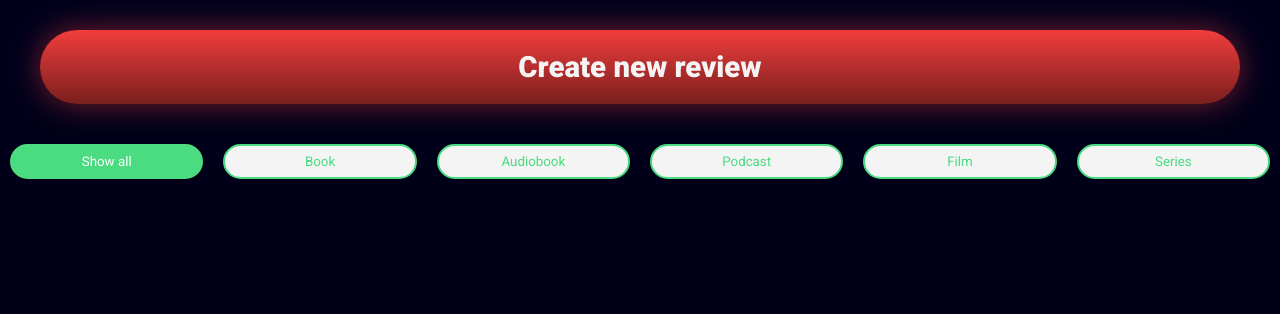
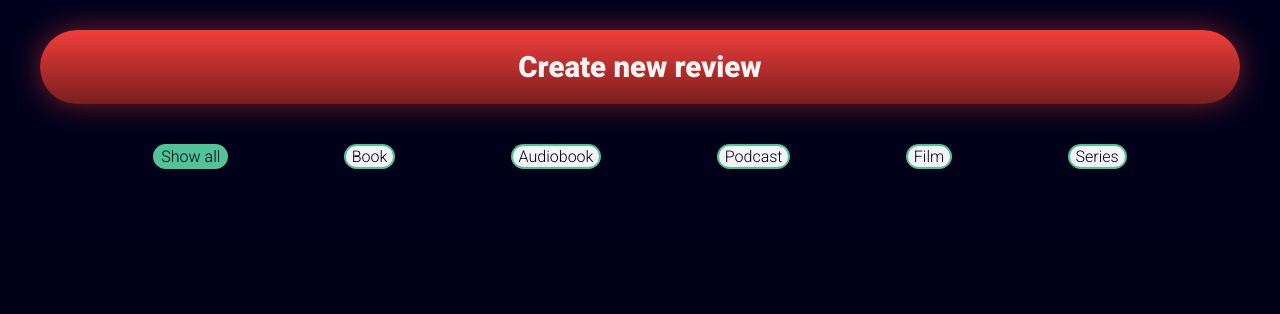
Before and after one commit to maximiliangustmann/capstone-project, a React (Create React App) app: page / in a window 1280 px wide. Shown: the top 314 px of the page. Built offline with nearby package versions, Linux system fonts and the light colour scheme.

Commit message:
Add styling

```diff
--- a/src/components/Filter.js
+++ b/src/components/Filter.js
@@ -23,16 +23,18 @@ export default function Filter({ filters, active, setActive }) {
 
 const ButtonWrapper = styled.section`
   display: flex;
-  margin-bottom: 20px;
-  justify-content: center;
+  flex-wrap: wrap;
+  margin: 0 43px 20px 43px;
+  justify-content: space-evenly;
 `
 
 const FilterButton = styled.button`
-  width: 25vw;
-  height: 35px;
-  border: 2px solid #4bdb80;
-  color: ${({ active }) => (active ? '#FFFFFF' : '#4BDB80')};
+  border: 2px solid var(--main-green);
+  background: ${({ active }) =>
+    active ? 'var(--main-green)' : 'var(--main-white)'};
   border-radius: 20px;
-  margin: 20px 10px 0 10px;
-  background: ${({ active }) => (active ? '#4BDB80' : '#F4F4F4')};
+  margin: 20px 5px 0 5px;
+  color: var(--main-black);
+  font-weight: 300;
+  font-size: 16px;
 `
```
